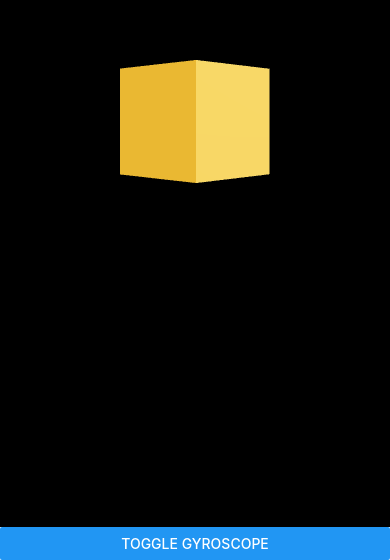
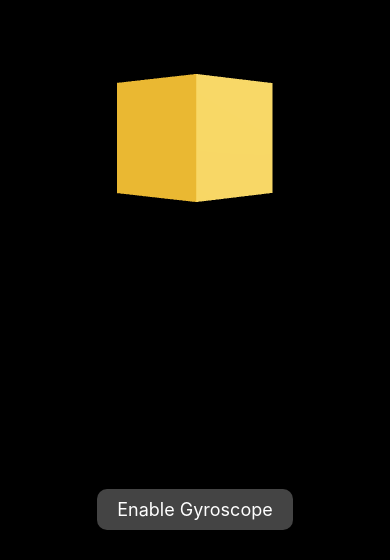
Before and after one commit to bosiraphael/react-native-three-cube-scene, a React Native app: screen / in a window 390 px wide. Shown: the part 284-844 px from the top of the page. Built offline with nearby package versions, Linux system fonts and the light colour scheme.

Commit message:
styling button

```diff
--- a/App.tsx
+++ b/App.tsx
@@ -9,10 +9,3 @@ export default function App() {
     </GestureHandlerRootView>
   );
 }
-
-const styles = StyleSheet.create({
-  container: {
-    flex: 1,
-    backgroundColor: "#fff",
-  },
-});
--- a/src/Cube.tsx
+++ b/src/Cube.tsx
@@ -8,7 +8,7 @@ import Animated, {
   useAnimatedSensor,
   SensorType,
 } from "react-native-reanimated";
-import { Button, View } from "react-native";
+import { Pressable, View, StyleSheet, Text } from "react-native";
 
 function Cube({
   x,
@@ -62,9 +62,7 @@ export default function CubeScene() {
   });
 
   const eventHandler = useAnimatedGestureHandler({
-    onStart: (event, ctx) => {
-      console.log("onStart");
-    },
+    onStart: (event, ctx) => {},
     onActive: (event, ctx) => {
       x.value = startingPosition + event.translationX;
       y.value = startingPosition + event.translationY;
@@ -95,12 +93,35 @@ export default function CubeScene() {
         </Animated.View>
       </PanGestureHandler>
 
-      <Button
-        title="Toggle Gyroscope"
+      <Pressable
+        style={[styles.button, gyroscope && styles.buttonActive]}
         onPress={() => {
           setGyroscope(!gyroscope);
         }}
-      />
+      >
+        <Text style={styles.buttonText}>
+          {gyroscope ? "Disable Gyroscope" : "Enable Gyroscope"}
+        </Text>
+      </Pressable>
     </View>
   );
 }
+
+const styles = StyleSheet.create({
+  button: {
+    position: "absolute",
+    bottom: 30,
+    backgroundColor: "#444",
+    paddingVertical: 10,
+    paddingHorizontal: 20,
+    borderRadius: 10,
+    alignSelf: "center",
+  },
+  buttonActive: {
+    backgroundColor: "#b30000",
+  },
+  buttonText: {
+    fontSize: 18,
+    color: "#fff",
+  },
+});
```
